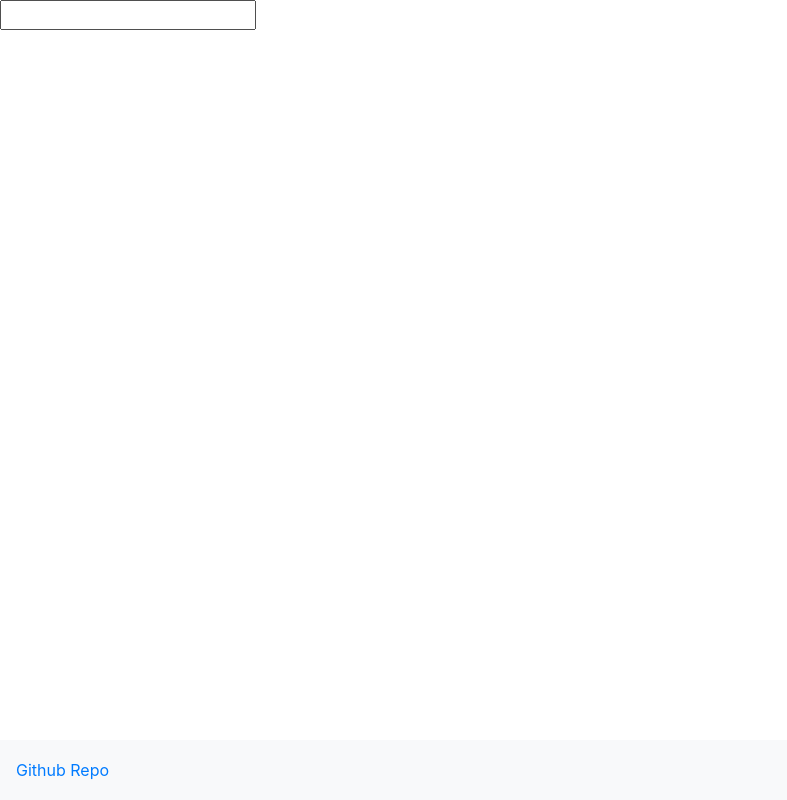
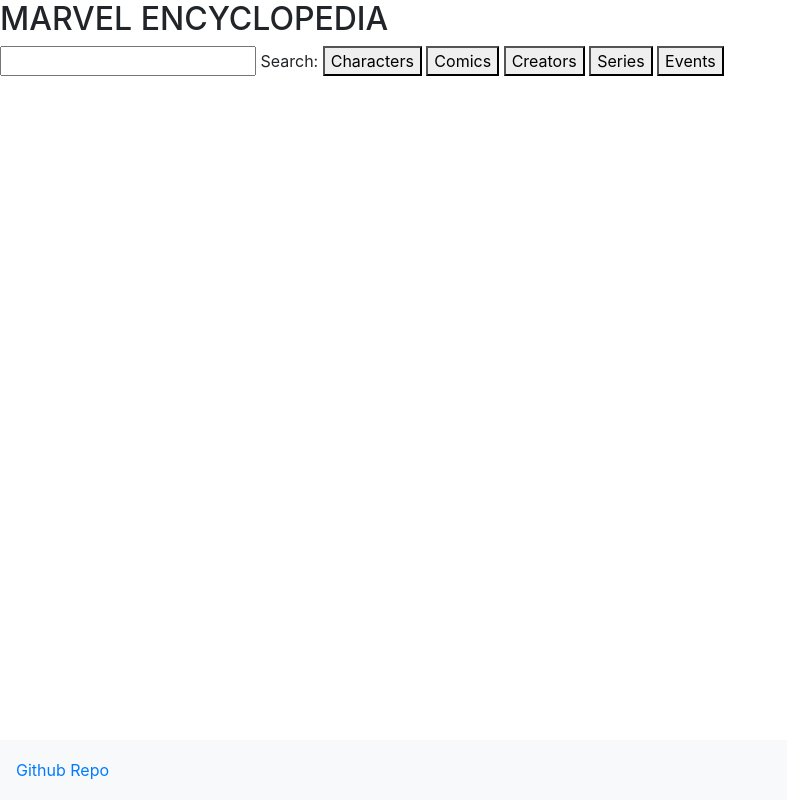
Before and after one commit to tbean79/creativeproject3, a plain HTML site: page index.html in a window 1280 px wide. Shown: the whole page, without its empty margins (0-787 px from the left). Drawn offline with nearby package versions, Linux system fonts and the light colour scheme.

Commit message:
Added basic html buttons and webpage header

```diff
--- a/index.html
+++ b/index.html
@@ -23,11 +23,21 @@
     <body>
 
 
-
+        <h2>MARVEL ENCYCLOPEDIA</h2>
 
         <div id="root">
 
+            <p>
             <input type="text" v-model="query">
+
+            Search:
+            <button v-on:click="searchCharacters">Characters</button>
+            <button v-on:click="searchComics">Comics</button>
+            <button v-on:click="searchCreators">Creators</button>
+            <button v-on:click="searchSeries">Series</button>
+            <button v-on:click="searchEvents">Events</button>
+
+            </p>
 
             <p>{{ results }}</p>
         </div>
```
